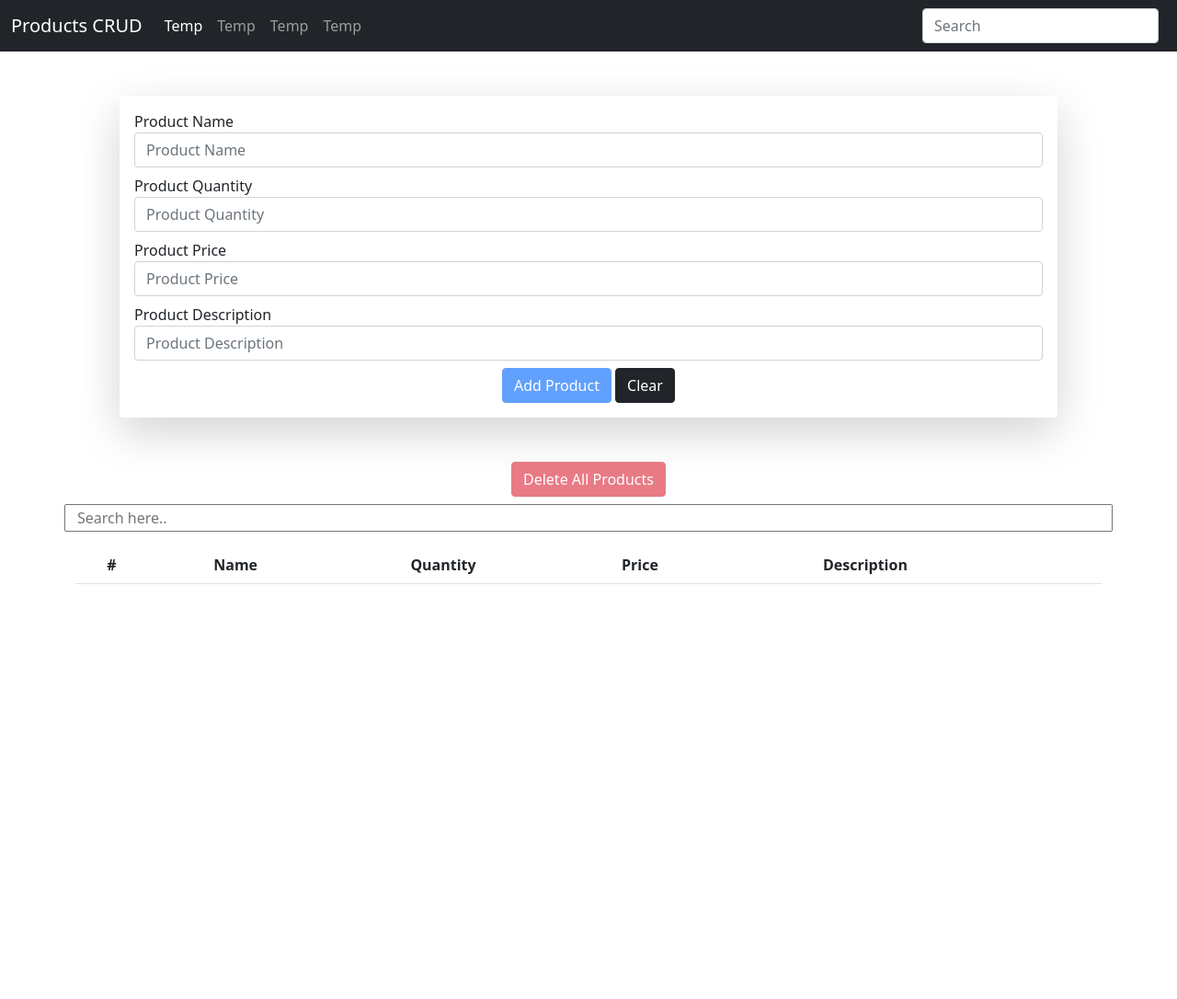
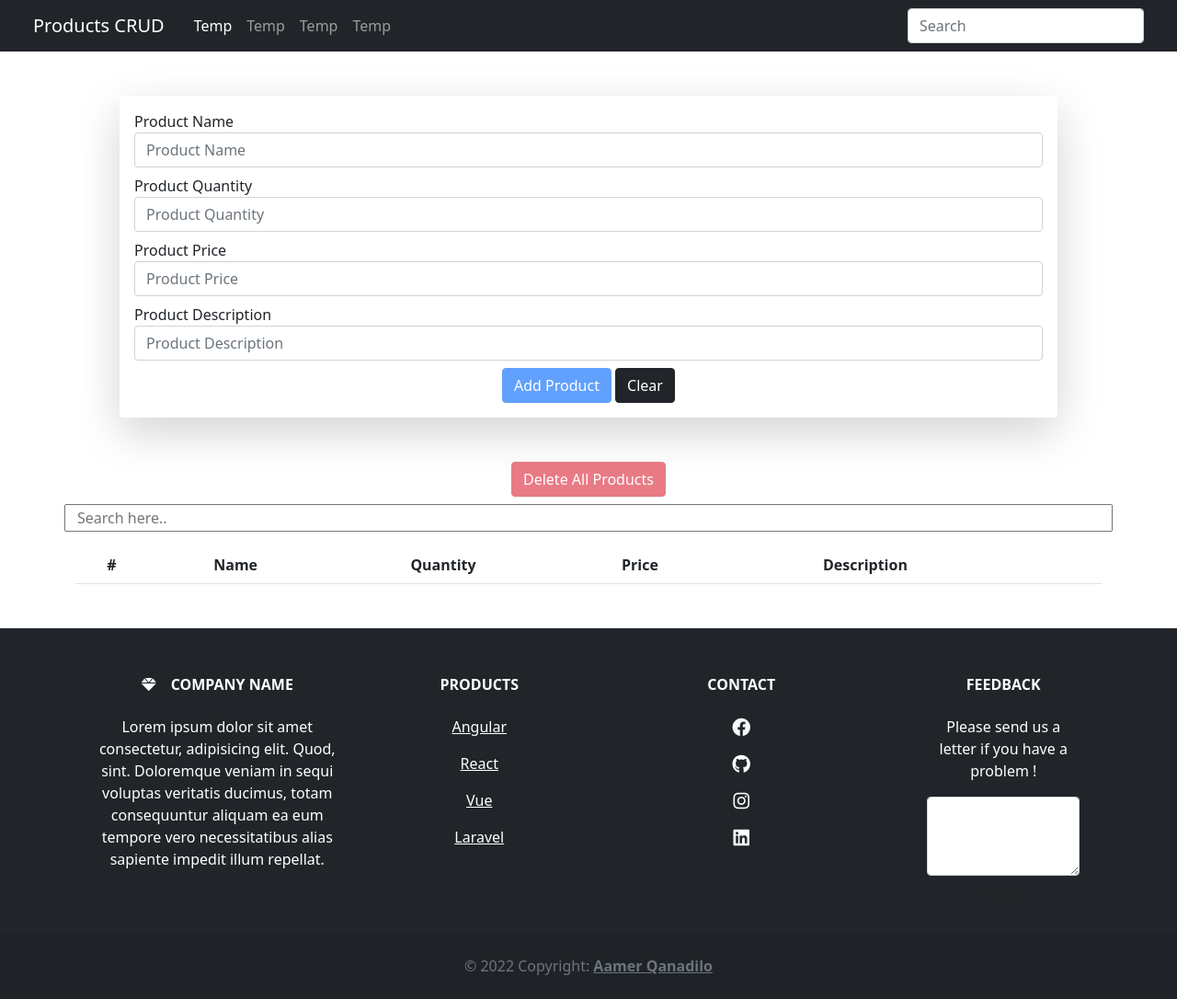
Before and after one commit to Aamer-Qanadilo/products_crud, a plain HTML site: page index.html in a window 1280 px wide. Shown: the whole page at 92% size. Before the commit the page ends 800 px from the top, so only its background shows below. Drawn offline with Linux system fonts and the light colour scheme.

Commit message:
Added a footer with some few edits

```diff
--- a/index.html
+++ b/index.html
@@ -18,7 +18,7 @@
 <body>
     <nav class="navbar navbar-expand-lg navbar-dark bg-dark">
         <div class="container-fluid">
-          <a class="navbar-brand" href="#">Products CRUD</a>
+          <a class="navbar-brand mx-4" href="#">Products CRUD</a>
           <button class="navbar-toggler" type="button" data-bs-toggle="collapse" data-bs-target="#navbarColor01" aria-controls="navbarColor01" aria-expanded="false" aria-label="Toggle navigation">
             <span class="navbar-toggler-icon"></span>
           </button>
@@ -37,7 +37,7 @@
                 <a class="nav-link" href="#">Temp</a>
               </li>
             </ul>
-            <div class="d-flex">
+            <div class="d-flex me-lg-3">
               <input onkeyup="searchProduct(this.value)" class="form-control me-2" type="search" placeholder="Search" aria-label="Search">
             </div>
           </div>
@@ -96,6 +96,102 @@
       </table>
 
     </div>
+      <!-- Footer -->
+<footer class="text-center text-light text-lg-start bg-dark text-muted mt-5">
+
+  <!-- Section: Links  -->
+  <section class="pt-1">
+    <div class="container text-center text-md-start mt-5">
+      <!-- Grid row -->
+      <div class="row mt-3 text-center text-white">
+        <!-- Grid column -->
+        <div class="col-md-3 col-lg-4 col-xl-3 mx-auto mb-4">
+          <!-- Content -->
+          <h6 class="text-uppercase fw-bold mb-4">
+            <i class="fas fa-gem me-3"></i>Company name
+          </h6>
+          <p>
+             Lorem ipsum dolor sit amet consectetur, adipisicing elit. Quod, sint. Doloremque veniam in sequi voluptas veritatis ducimus, totam consequuntur aliquam ea eum tempore vero necessitatibus alias sapiente impedit illum repellat.
+          </p>
+        </div>
+        <!-- Grid column -->
+
+        <!-- Grid column -->
+        <div class="col-md-2 col-lg-2 col-xl-2 mx-auto mb-4">
+          <!-- Links -->
+          <h6 class="text-uppercase fw-bold mb-4">
+            Products
+          </h6>
+          <p>
+            <a href="#!" class="text-reset">Angular</a>
+          </p>
+          <p>
+            <a href="#!" class="text-reset">React</a>
+          </p>
+          <p>
+            <a href="#!" class="text-reset">Vue</a>
+          </p>
+          <p>
+            <a href="#!" class="text-reset">Laravel</a>
+          </p>
+        </div>
+        <!-- Grid column -->
+
+        <!-- Grid column -->
+        <div class="col-md-4 col-lg-3 col-xl-3 mx-auto mb-md-0 mb-4 text-center">
+          <!-- Links -->
+          <h6 class="text-uppercase fw-bold mb-4">
+            Contact
+          </h6>
+          <p>
+            <a href="https://www.facebook.com/aamer.qanadilo1/" class="text-light text-decoration-none" target="_blank" rel="noopener noreferrer">
+              <i class="fab fa-lg fa-facebook"></i>
+            </a>
+          </p>
+          <p>
+            <a href="https://github.com/Aamer-Qanadilo/products_crud" class="text-white text-decoration-none" target="_blank" rel="noopener noreferrer">
+              <i class="fab fa-lg fa-github"></i>
+            </a>
+          </p>
+          <p>
+            <a href="https://www.instagram.com/aamer_qanadilo/" class="text-white text-decoration-none" target="_blank" rel="noopener noreferrer">
+              <i class="fab fa-lg fa-instagram"></i>
+            </a>
+          </p>
+          <p>
+            <a href="https://www.linkedin.com/in/amer-qanadilo/" class="text-white text-decoration-none" target="_blank" rel="noopener noreferrer">
+              <i class="fab fa-lg fa-linkedin"></i>
+            </a>
+          </p>
+        </div>
+        <!-- Grid column -->
+        <div class="col-md-3 col-lg-2 col-xl-2 mx-auto mb-4">
+          <h6 class="text-uppercase fw-bold mb-4">
+            feedback
+          </h6>
+          <p>Please send us a letter if you have a problem !</p>
+          <form>
+              <div class="form-group">
+                <textarea class="form-control" id="problem-textarea" rows="3"></textarea>
+                <button class="btn" type="submit">Send</button>
+              </div>
+            </form>
+        </div>
+      </div>
+      <!-- Grid row -->
+    </div>
+  </section>
+  <!-- Section: Links  -->
+
+  <!-- Copyright -->
+  <div class="text-center p-4" style="background-color: rgba(0, 0, 0, 0.05);">
+    © 2022 Copyright:
+    <a class="text-reset fw-bold" href="https://mdbootstrap.com/">Aamer Qanadilo</a>
+  </div>
+  <!-- Copyright -->
+</footer>
+<!-- Footer -->
+
     <!-- bootstrap js file -->
       <script src="assets/js/external/bootstrap.bundle.min.js"></script>
     <!-- sweet alert -->
```
